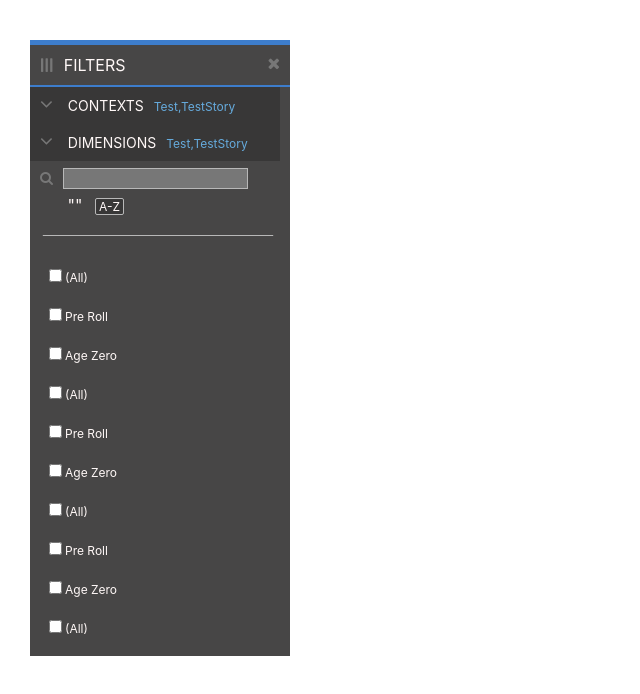
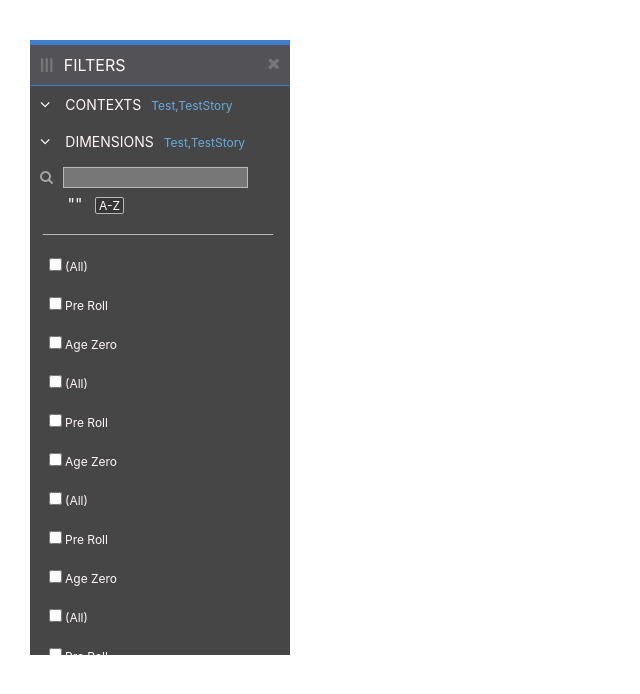
Before and after one commit to olizarevichroman/react-filters-widget, a React (Create React App) app: page / in a window 1280 px wide. Shown: the top 694 px of the page, without its empty margins (0-640 px from the left). Built offline with nearby package versions, Linux system fonts and the light colour scheme.

Commit message:
added some styles

```diff
--- a/src/App.css
+++ b/src/App.css
@@ -4,12 +4,16 @@
   box-sizing: border-box;
   position: absolute;
   margin: 0;
-  padding: 0;
+  padding: 10px 0px 0px 0px ;
+  max-height: 300px;
+  overflow-y: scroll;
   width: 230px;
   left: 10px;
   background-color: #383737;
   z-index: 10;
 }
+
+
 
 .filter-elements-wrapper
 {
@@ -59,7 +63,7 @@
 
 .filtersWidget
 {
-  background-color: #474646;
+  background-color: #535357;
   color: #fff8f7;
   width: 260px;
   position: relative;
@@ -130,6 +134,17 @@
   font-size: 12px;
 }
 
+.dropdown-element
+{
+  padding: 10px;
+  font-size: 12px;
+}
+
+.dropdown-element:first-child
+{
+  padding-top: 0px;
+}
+
 .filter-element:hover
 {
   cursor: pointer;
@@ -144,14 +159,14 @@
 .fa-angle-down
 {
   cursor: pointer;
-  color: #777;
-  font-size: 20px;
+  font-size: 16px;
 }
 
 .widget-content-container
 {
   position: relative;
-  border-top: 2px solid #3d7dcc;
+  border-top: 1px solid #3d7dcc;
+  background-color: #474646;
 }
 
 .inactive
@@ -187,7 +202,7 @@
 
 .fa-search
 {
-  color: #777;
+  color: #a3a3a3;
   font-size: 14px;
 }
 
@@ -206,9 +221,7 @@
 
 .dropdowns-container
 {
-  width: 250px;
   position: relative;
-  background-color: #383737;
   vertical-align: middle;
   font-size: 14px;
 }
@@ -223,11 +236,7 @@ input[type="checkbox"]
   position: relative;
 }
 
-.dropdown-element
-{
-  padding: 10px;
-  font-size: 12px;
-}
+
 
 ul
 {
--- a/src/FilterElement.js
+++ b/src/FilterElement.js
@@ -11,22 +11,22 @@ class FilterElement extends Component {
         this.isActive = false;
         this.onClick = this.onClick.bind(this);
         this.backgrounds = {active: "#7d7d78", inactive: "#383737"};
-        this.state = {"background-color": this.backgrounds.inactive};
+        this.state = {"backgroundColor": this.backgrounds.inactive};
     }
 
-
+    //also here should be some logic to provide a filter function, which will be applied immediately after filter is swithed to active
     onClick()
     {
         this.isActive = !this.isActive;
 
         var background = this.isActive ? this.backgrounds.active : this.backgrounds.inactive;
 
-        this.setState({"background-color": background});
+        this.setState({"backgroundColor": background});
     }
 
     render() {
         return (
-            <p className="filter-element text-wrapper" style={{"background-color" : this.state["background-color"]}} onClick={this.onClick}>{this.props.label}</p>
+            <p className="filter-element text-wrapper" style={{"backgroundColor" : this.state["backgroundColor"]}} onClick={this.onClick}>{this.props.label}</p>
         );
     }
 }
```
